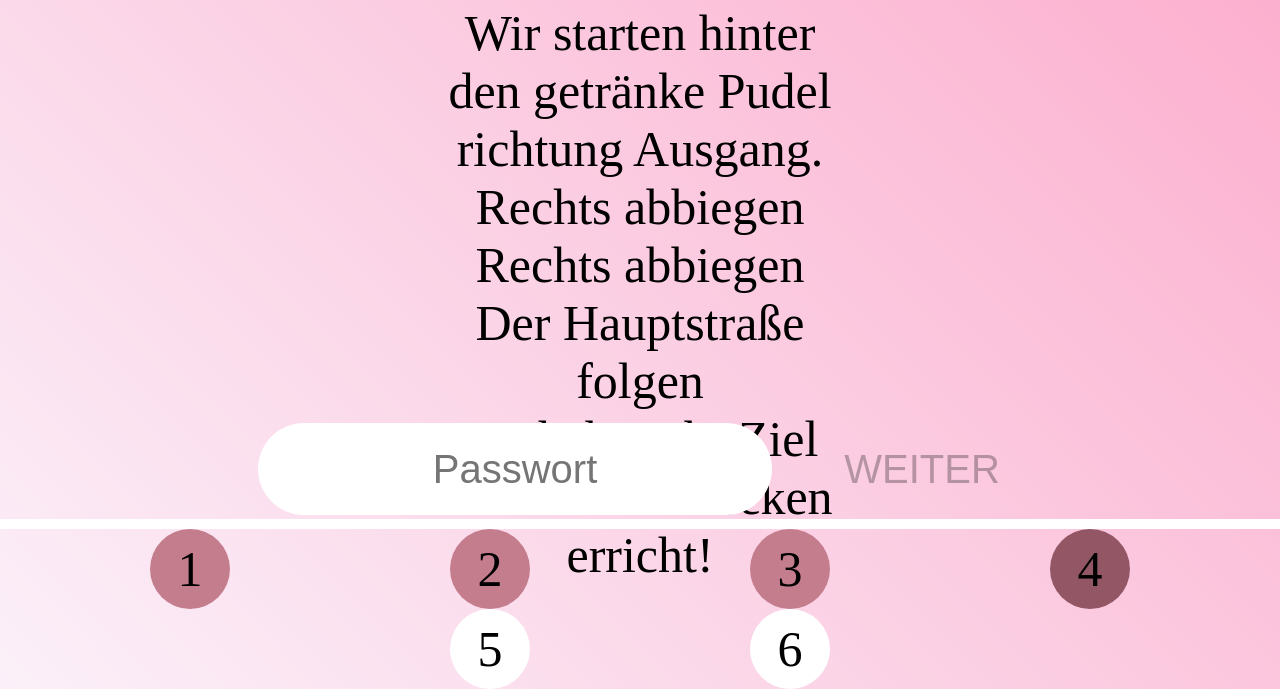
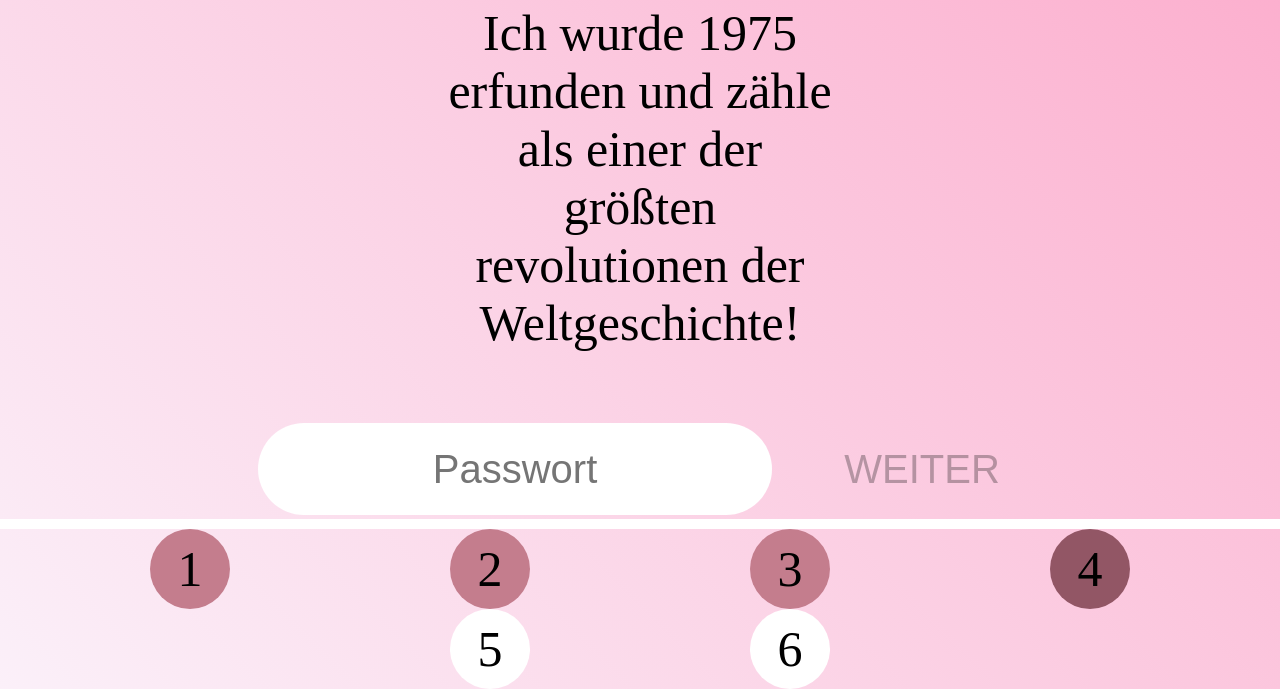
Before and after one commit to Yeeesh/Schnitzeljagt, a plain HTML site: page lvl4.html in a window 1280 px wide. Shown: the part 111-800 px from the top of the page. Drawn offline with Linux system fonts and the light colour scheme.

Commit message:
Update lvl4.html

```diff
--- a/lvl4.html
+++ b/lvl4.html
@@ -14,7 +14,7 @@
 
             <div class="puzzle">
                 <div class="puzzletxt">
-                    Wir starten hinter den getränke Pudel richtung Ausgang.<br>Rechts abbiegen<br>Rechts abbiegen<br>Der Hauptstraße folgen<br>Sie haben ihr Ziel beim Waschbecken erricht!
+                    Ich wurde 1975 erfunden und zähle als einer der größten revolutionen der Weltgeschichte!
                 </div>
             </div>
 
```
